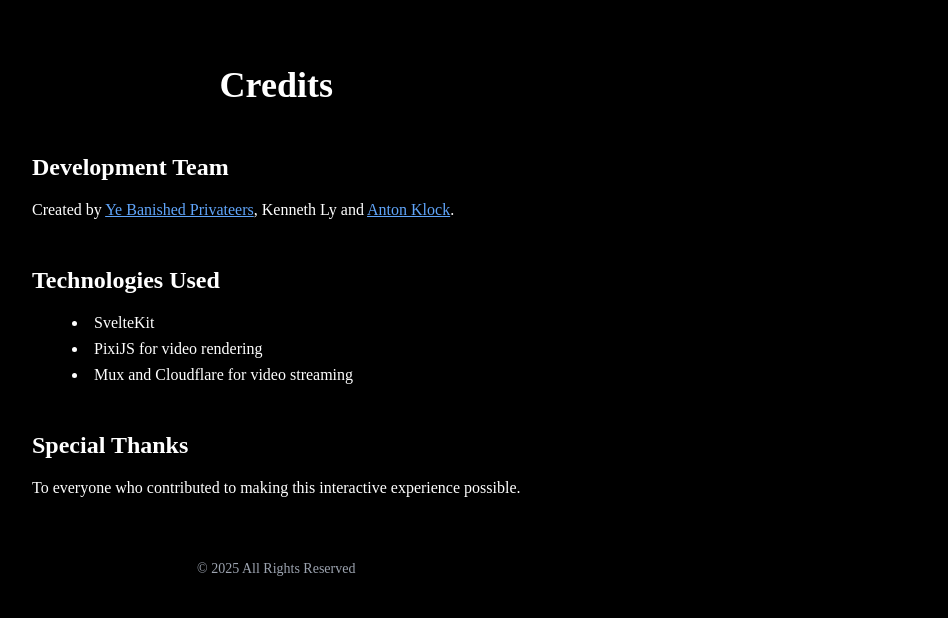
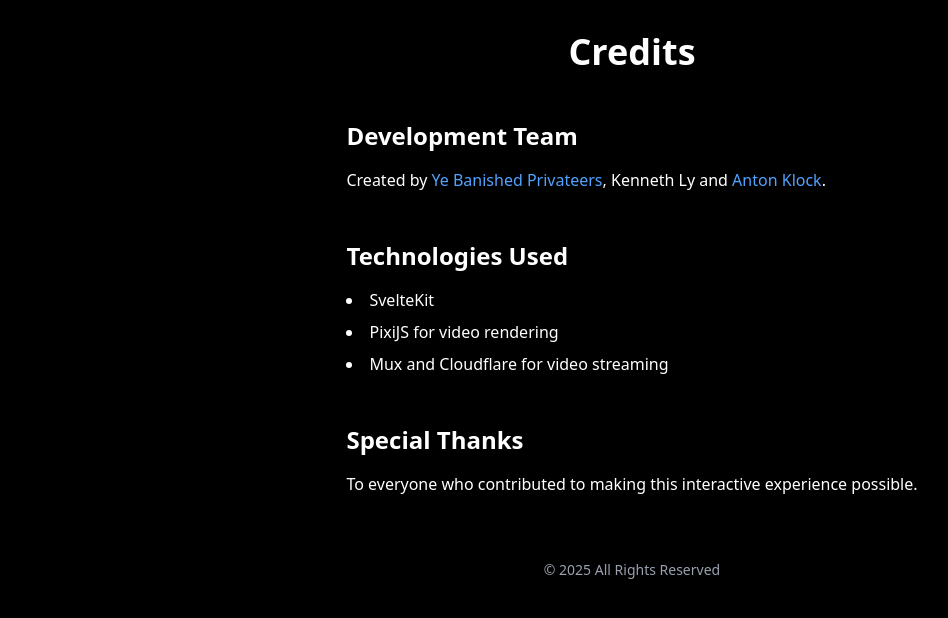
Before and after one commit to antonklock/ybp-pirate-music-video, a SvelteKit app: page /credits in a window 1280 px wide. Shown: the top 618 px of the page, without its empty margins (8-956 px from the left). Built offline with nearby package versions, Linux system fonts and the light colour scheme.

Commit message:
Added tailwindcss

```diff
--- a/package.json
+++ b/package.json
@@ -35,10 +35,12 @@
 	"dependencies": {
 		"@pixi/sound": "^6.0.0",
 		"@supabase/supabase-js": "^2.39.7",
+		"@tailwindcss/vite": "^4.0.0",
 		"dashjs": "^4.7.4",
 		"pixi-filters": "^6.0.2",
 		"pixi.js": "^8.0.1",
 		"plyr": "^3.7.8",
+		"tailwindcss": "^4.0.0",
 		"uuid": "^10.0.0",
 		"vidstack": "^1.11.19"
 	}
--- /dev/null
+++ b/src/app.css
@@ -0,0 +1 @@
+@import 'tailwindcss';
--- a/src/lib/components/Game.svelte
+++ b/src/lib/components/Game.svelte
@@ -51,7 +51,7 @@
 	}
 </script>
 
-<div class="stageContainer">
+<div class="stageContainer flex justify-center items-center h-screen w-screen">
 	{#if $gameGlobals.isGameStarted}
 		<GameStage />
 	{:else}
@@ -62,13 +62,3 @@
 {#if lastGameSession && showLastGameSessionDebug}
 	<LastGameSessionDebug />
 {/if}
-
-<style>
-	.stageContainer {
-		display: flex;
-		justify-content: center;
-		align-items: center;
-		height: 100vh;
-		width: 100vw;
-	}
-</style>
--- a/src/lib/components/GameStage.svelte
+++ b/src/lib/components/GameStage.svelte
@@ -26,11 +26,11 @@
 		{/if}
 	{/each}
 </div>
-<div class="buttons">
+<div class="absolute flex gap-2 bottom-20 justify-center items-center w-screen">
 	{#each $scenes as scene}
 		{#if scene.isLoaded}
 			<div
-				class={'loading-indicator'}
+				class={'ml-20'}
 				style={'color: white; font-family: sans-serif; display: flex; justify-content: center; align-items: center;'}
 			>
 				<div
@@ -50,6 +50,7 @@
 			</div>
 
 			<button
+				class="bg-white text-black p-2 rounded-md"
 				on:click={() => {
 					setActiveScene(scene);
 				}}
@@ -58,23 +59,3 @@
 		{/if}
 	{/each}
 </div>
-
-<style>
-	.buttons {
-		display: flex;
-		justify-content: center;
-		width: 99vw;
-		gap: 10px;
-		bottom: 20px;
-		position: absolute;
-		z-index: 100;
-	}
-
-	.loading-indicator {
-		margin-left: 20px;
-	}
-
-	.loading-indicator > div:first-child {
-		margin-right: 5px;
-	}
-</style>
--- a/src/lib/components/GameStartButton.svelte
+++ b/src/lib/components/GameStartButton.svelte
@@ -5,6 +5,7 @@
 </script>
 
 <button
+	class="bg-white text-black p-2 rounded-md"
 	on:click={() => {
 		console.log('Starting game...');
 
--- a/src/lib/components/pixijs/PixiJs.svelte
+++ b/src/lib/components/pixijs/PixiJs.svelte
@@ -157,7 +157,7 @@
 						// createDebugMenu(app);
 					});
 
-					// console.log('Hitboxes added to stage', activeHitboxes);
+					console.log('Hitboxes added to stage', activeHitboxes);
 				}
 			} else {
 				console.log('Hitboxes are the same');
--- a/src/lib/game/sceneConfig.ts
+++ b/src/lib/game/sceneConfig.ts
@@ -25,7 +25,12 @@
 			height: 0.075,
 			onHit: () => {
 				const scene = getSceneById("H0");
-				if (scene) setActiveScene(scene);
+				if (scene) {
+					console.log('Hitbox hit', scene.id);
+					setActiveScene(scene);
+				} else {
+					console.log('Scene not found');
+				}
 			},
 			isLoaded: false,
 			isActive: false,
--- a/src/lib/game/utils/scene_management/setActiveScene.ts
+++ b/src/lib/game/utils/scene_management/setActiveScene.ts
@@ -25,8 +25,6 @@
     const loadedScenes: SceneObject[] = get(scenes).filter((scene) => scene.isLoaded);
     // if (!loadedScenes) console.error("No scenes loaded");
 
-
-
     // Unload previous scenes
     for (const sceneToUnload of loadedScenes) {
         if (sceneToUnload.id !== sceneToActivate.id) {
@@ -52,14 +50,12 @@
                     };
                 });
             } else {
-                console.log(`Unloading scene ${sceneToUnload.id}. Although it's not active`);
+                console.log(`Unloading non-active scene ${sceneToUnload.id}`);
             }
 
             unloadScene(sceneToUnload.id);
         }
     }
-
-
 
     setTimeout(() => {
         console.log('Loading next scenes: ', sceneToActivate.nextScenes);
--- a/src/routes/+layout.svelte
+++ b/src/routes/+layout.svelte
@@ -1,4 +1,5 @@
 <script lang="ts">
+	import '../app.css';
 </script>
 
 <slot />
--- a/src/routes/credits/+page.svelte
+++ b/src/routes/credits/+page.svelte
@@ -7,6 +7,7 @@
 	});
 </script>
 
+<div class="flex justify-center items-center h-screen w-screen">
 	<div
 		class="min-h-screen bg-black text-white p-8 transition-opacity duration-1000"
 		class:opacity-0={!isVisible}
@@ -22,7 +23,8 @@
 						href="https://www.yebanishedprivateers.com/"
 						class="text-blue-400 hover:text-blue-300">Ye Banished Privateers</a
 					>, Kenneth Ly and
-				<a href="https://www.klockworks.se" class="text-blue-400 hover:text-blue-300">Anton Klock</a
+					<a href="https://www.klockworks.se" class="text-blue-400 hover:text-blue-300"
+						>Anton Klock</a
 					>.
 				</p>
 			</section>
@@ -46,106 +48,4 @@
 			</footer>
 		</div>
 	</div>
-
-<style>
-	.transition-opacity {
-		transition: opacity 1000ms;
-	}
-
-	.opacity-0 {
-		opacity: 0;
-	}
-
-	.opacity-100 {
-		opacity: 1;
-	}
-
-	.min-h-screen {
-		min-height: 100vh;
-	}
-
-	.bg-black {
-		background-color: black;
-	}
-
-	.text-white {
-		color: white;
-	}
-
-	.p-8 {
-		padding: 2rem;
-	}
-
-	.max-w-2xl {
-		max-width: 42rem;
-	}
-
-	.mx-auto {
-		margin-left: auto;
-		margin-right: auto;
-	}
-
-	.space-y-12 > * + * {
-		margin-top: 3rem;
-	}
-
-	.space-y-4 > * + * {
-		margin-top: 1rem;
-	}
-
-	.text-4xl {
-		font-size: 2.25rem;
-	}
-
-	.text-2xl {
-		font-size: 1.5rem;
-	}
-
-	.font-bold {
-		font-weight: 700;
-	}
-
-	.font-semibold {
-		font-weight: 600;
-	}
-
-	.text-center {
-		text-align: center;
-	}
-
-	.mb-12 {
-		margin-bottom: 3rem;
-	}
-
-	.text-blue-400 {
-		color: #60a5fa;
-	}
-
-	.text-blue-400:hover {
-		color: #93c5fd;
-	}
-
-	.list-disc {
-		list-style-type: disc;
-	}
-
-	.list-inside {
-		list-style-position: inside;
-	}
-
-	.space-y-2 > * + * {
-		margin-top: 0.5rem;
-	}
-
-	.text-sm {
-		font-size: 0.875rem;
-	}
-
-	.text-gray-400 {
-		color: #9ca3af;
-	}
-
-	.mt-16 {
-		margin-top: 4rem;
-	}
-</style>
+</div>
--- a/vite.config.ts
+++ b/vite.config.ts
@@ -1,8 +1,12 @@
 import { sveltekit } from '@sveltejs/kit/vite';
 import { vite as vidstack } from 'vidstack/plugins';
 import { defineConfig } from 'vite';
+import tailwindcss from '@tailwindcss/vite';
 
 export default defineConfig({
-	// plugins: [vidstack({ include: /player\// }), sveltekit()]
-	plugins: [vidstack(), sveltekit()]
+	plugins: [
+		vidstack(),
+		sveltekit(),
+		tailwindcss()
+	]
 });
```
Also changed, not shown: 1 other file (tests, documents, lock files or other folders). Lines whose indentation alone changed are shown as unchanged.
